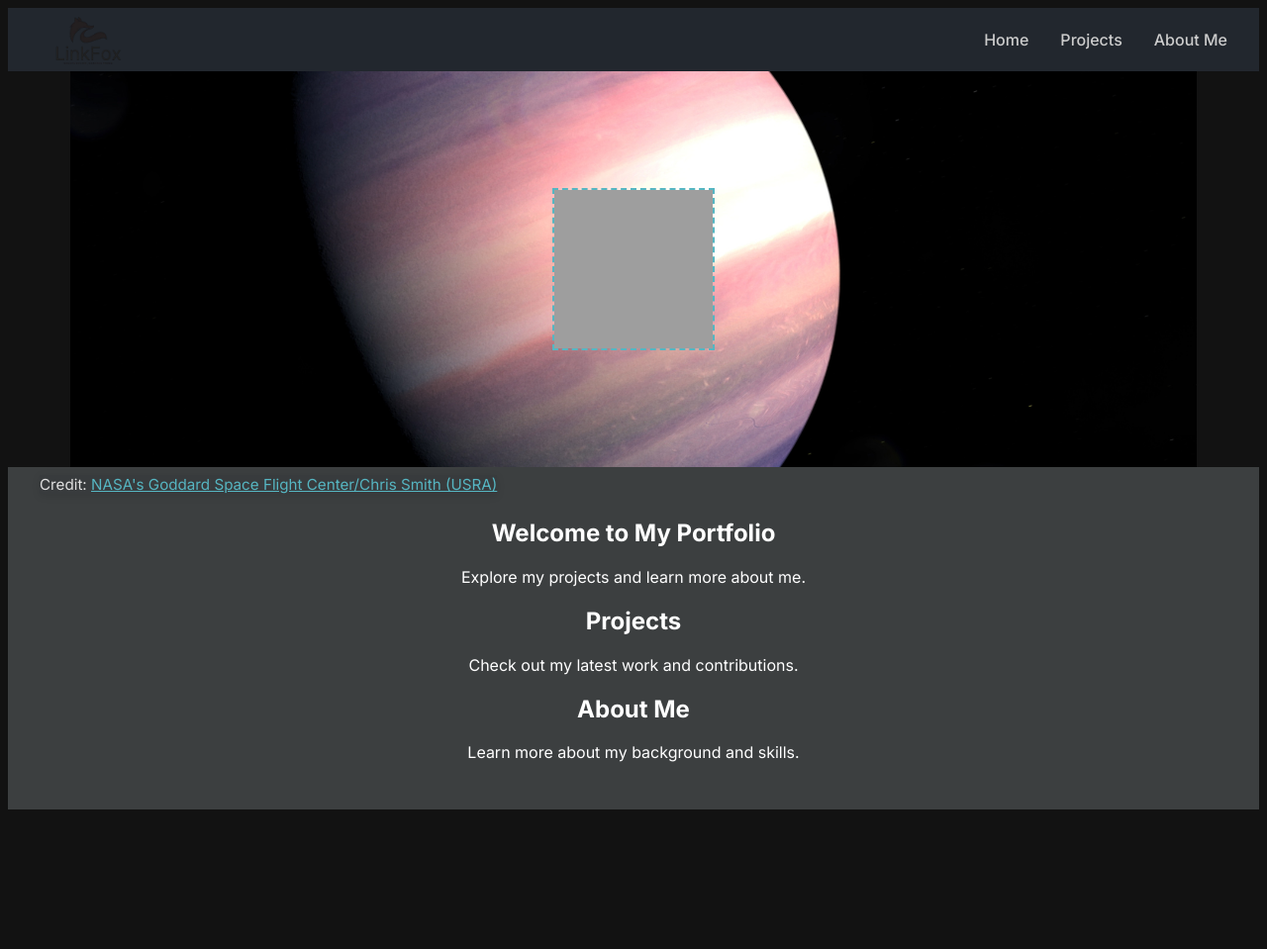
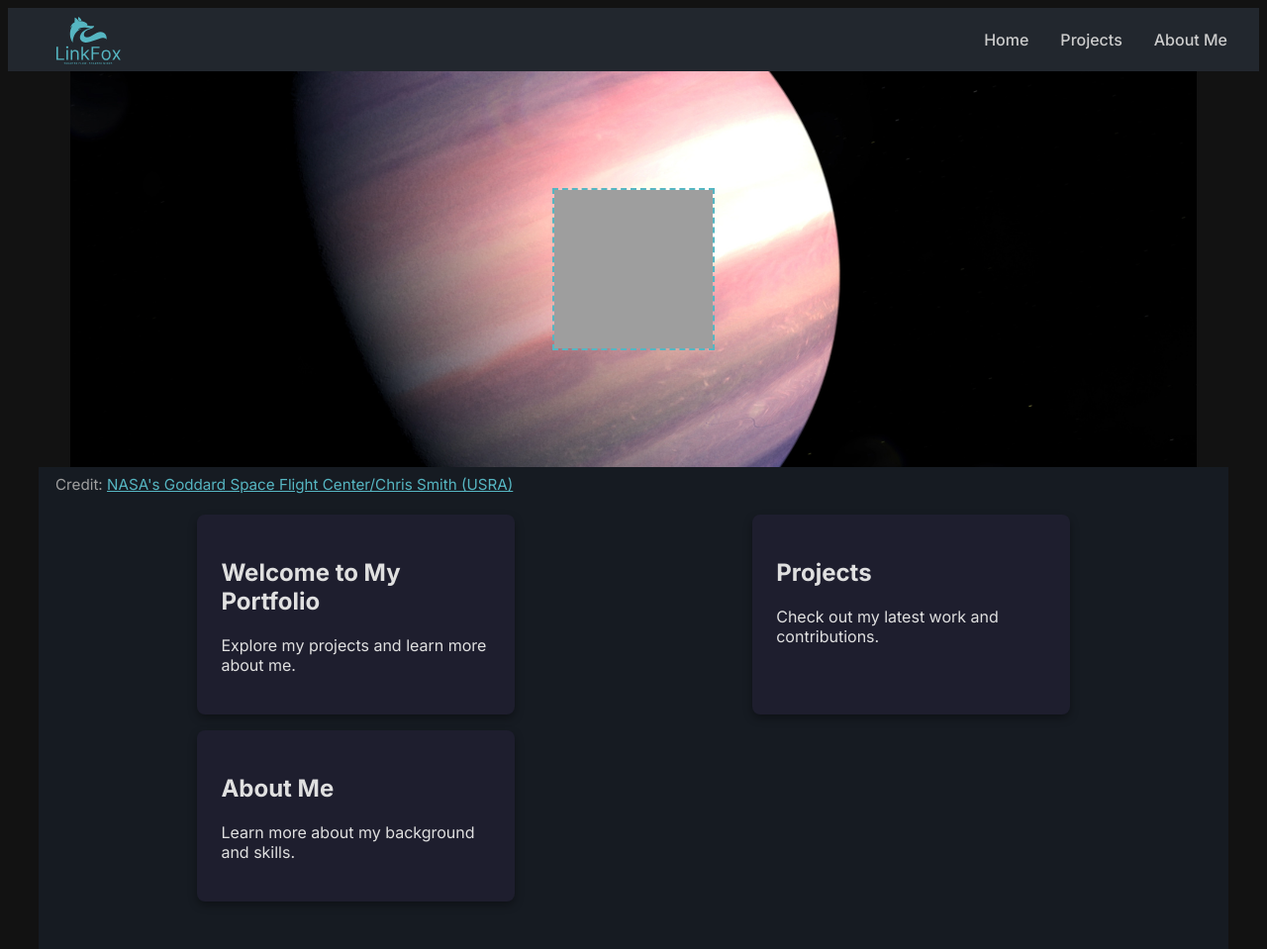
Before and after one commit to LlamaMaster33/portfolio, an Astro site: page / in a window 1280 px wide. Shown: the whole page at 99% size. Before the commit the page ends 826 px from the top, so only its background shows below. Built offline with nearby package versions, Linux system fonts and the light colour scheme; Astro itself is replaced by a stand-in of ours; grey boxes are pictures that could not be loaded.

Commit message:
Enhance global styles and add logo SVG
- Updated global.css to introduce new color variables for improved theming and UI consistency, including colors for navbar, text hierarchy, and UI elements.
- Added a new SVG logo asset to the project, enhancing visual branding.

```diff
--- a/package.json
+++ b/package.json
@@ -9,6 +9,8 @@
     "astro": "astro"
   },
   "dependencies": {
-    "astro": "^5.7.11"
+    "astro": "^5.7.11",
+    "node": "^24.0.1",
+    "sharp": "^0.34.1"
   }
 }
--- a/src/components/Navbar.astro
+++ b/src/components/Navbar.astro
@@ -1,10 +1,10 @@
 ---
 import { Image } from "astro:assets";
-import Logo from "/src/assets/Logo.png"
+import LogoLinkFox from "/src/assets/Logo.svg"
 ---
 
 <nav class="navbar">
-    <Image src={Logo} class="logo" alt="Logo" loading="eager" />
+    <LogoLinkFox class="logo" />
     <ul class="nav-links">
         <li><a href="/">Home</a></li>
         <li><a href="/projects">Projects</a></li>
@@ -27,9 +27,13 @@ import Logo from "/src/assets/Logo.png"
 
     .logo {
         height: 98px; /* Adjust the height as needed */
-        width: auto;  /* Set a fixed width */
-        object-fit: cover; /* Crops the image to fill the container */
-        object-position: center; /* Centers the cropped area */
+        width: auto;  /* Maintain aspect ratio */
+        color: var(--color-accent-primary); /* Controls the SVG color */
+        transition: color 0.3s ease; /* Smooth transition for color changes */
+    }
+
+    .logo:hover {
+        color: var(--color-accent-secondary); /* Change to a secondary color on hover */
     }
 
     .nav-links {
--- a/src/pages/index.astro
+++ b/src/pages/index.astro
@@ -14,7 +14,7 @@ import '../styles/global.css';
         </section>
 
     <section class="content">
-        <div class-"card-grid">
+        <div class="card-grid">
             <div class="card">
                 <h2>Welcome to My Portfolio</h2>
                 <p>Explore my projects and learn more about me.</p>
@@ -78,20 +78,20 @@ import '../styles/global.css';
             height: 160px; /* Match height to width to make it square */
             object-fit: cover; /* Crop the image to fit the square */
             object-position: center; /* Center the cropped area */
-            box-shadow: 0 6px 18px rgba(0, 0, 0, 0.4);
-            background: #111;
+            box-shadow: 0 6px 18px var(--color-box-shadow-soft); /* Soft shadow for depth */
+            background: var(--color-card-background);
             background-origin: 50%;
         }
 
         .banner-credit {
             position: absolute;
-            margin-left: 2rem;
+            margin-left: 3rem;
             margin-top: .5rem;
             font-size: 0.95rem;
-            color: var(--color-text-main);
+            color: var(--color-text-secondary);
             text-decoration: none;
-            background: rgba(20, 24, 36, 0.1); /* Subtle dark background */
-            box-shadow: 0 2px 8px rgba(0,0,0,0.1);
+            background: rgba(var(--color-background), 0.1); /* Subtle dark background */
+            box-shadow: 0 2px 8px var(--color-box-shadow);
             max-width: 90vw;
             z-index: 3;
             text-align: left;
@@ -103,19 +103,47 @@ import '../styles/global.css';
             transition: color .5s, text-decoration-thickness .5s;
         }
         .banner-credit a:hover {
-            color: #dffdff;
+            color: var(--color-text-link-hover);
             text-decoration-thickness: 2px;
         }
 
         .content {
             padding: 2rem; /* Add padding for space */
-            background-color: #3c3f40; /* Optional: Different background color */
-            color: #fff; /* Optional: Text color */
+            margin: 0 auto; /* Center the content */
+            width: 90%; /* Set a max width */
+            background-color: var(--color-footer-background); /* Optional: Different background color */
+            color: var(--color-text-main); /* Optional: Text color */
             text-align: center; /* Center the text */
+        }
+
+        .card-grid {
+            display: grid;
+            grid-template-columns: repeat(2, 1fr); /* Two equal columns */
+            gap: 1rem; /* Add spacing between the cards */
+            padding: 1rem; /* Optional: Add padding around the grid */
+            justify-content: center; /* Center the grid */
+            justify-items: center; /* Center the cards in the grid */
+        }
+
+        .card {
+            background: var(--color-card-background); /* Var background for the card */
+            width: 50%;
+            border-radius: 8px; /* Rounded corners for a card-like feel */
+            box-shadow: 0 4px 8px var(--color-box-shadow-soft); /* Subtle shadow for depth */
+            padding: 1.5rem; /* Add padding inside the card */
+            text-align: left; /* Align text to the left */
+            color: var(--color-text-main); /* Dark text color */
+            transition: transform 0.3s, box-shadow 0.3s; /* Smooth hover effect */
+        }
+
+        .card:hover {
+            transform: translateY(-5px); /* Slight lift on hover */
+            box-shadow: 0 6px 12px var(--color-box-shadow-hard); /* Stronger shadow on hover */
         }
 
         @media (max-width: 640px) {
             .hero-image {
+                grid-template-columns: 1fr; /* Switch to a single column on smaller screens */
                 width: 120px; /* Adjust size for smaller screens */
                 height: 120px; /* Keep it square */
             }
--- a/src/styles/global.css
+++ b/src/styles/global.css
@@ -3,14 +3,25 @@
 @import url('https://fonts.googleapis.com/css2?family=Inter:ital,opsz,wght@0,14..32,100..900;1,14..32,100..900&display=swap');
 
 :root {
+    /* Core Colors */
     --color-background: #121212;
     --color-card-background: #1E1E2E;
+    --color-navbar: #22272E; /* alt color : 3a322d */
     --color-accent-primary: #56B6C2;
     --color-accent-secondary: #C678DD;
+    /* Text Hierarchy */
     --color-text-main: #E0E0E0;
+    --color-text-secondary: #A0A0A0;
+    --color-muted-disabled: #777777;
+    --color-text-link-hover: #80CEDB;
     --color-code-snippets: #98C379;
+    /* UI/Box Colors */
     --color-border-line: #2D2D2D;
-    --color-navbar: #22272E; /* alt color : 3a322d */
+    --color-box-shadow-soft: rgba(0, 0, 0, 0.35);
+    --color-box-shadow-hard: rgba(0, 0, 0, 0.65);
+    --color-box-highlight: rgba(86, 182, 194, 0.2);
+    --color-cta-button: #2B9CB3;
+    --color-footer-background: #161B22;
 }
 
 body {
```
Also changed, not shown: src/assets/Logo.png (deleted), src/assets/Logo.svg (added), 1 other file.
